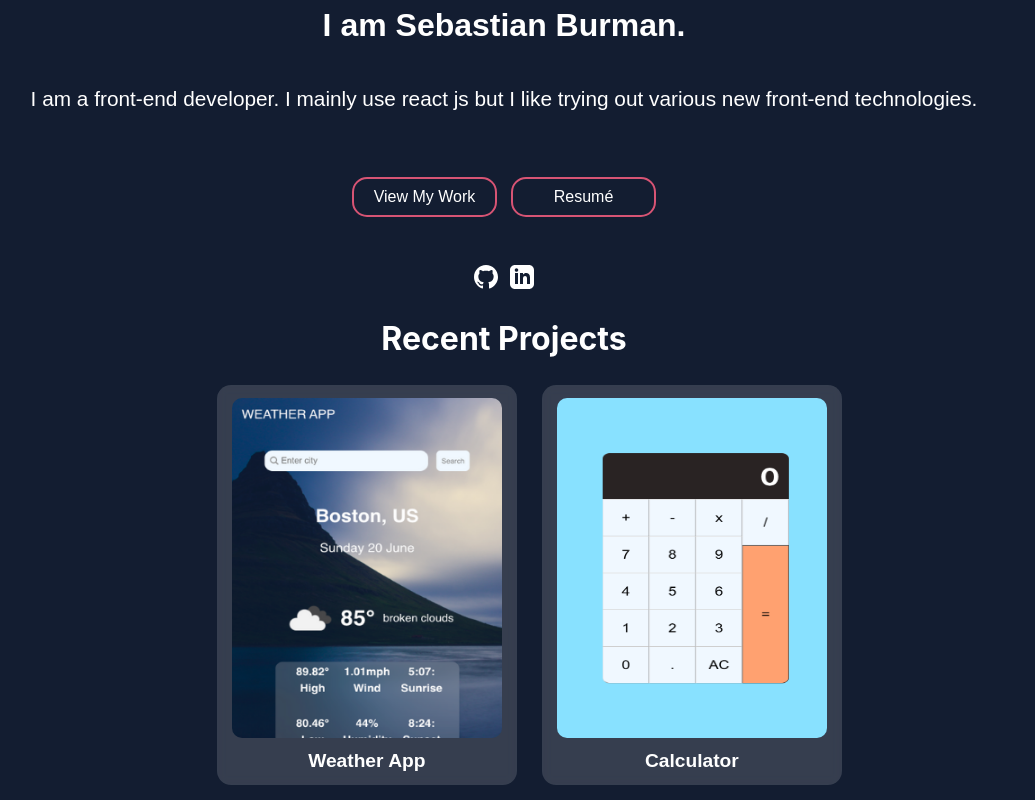
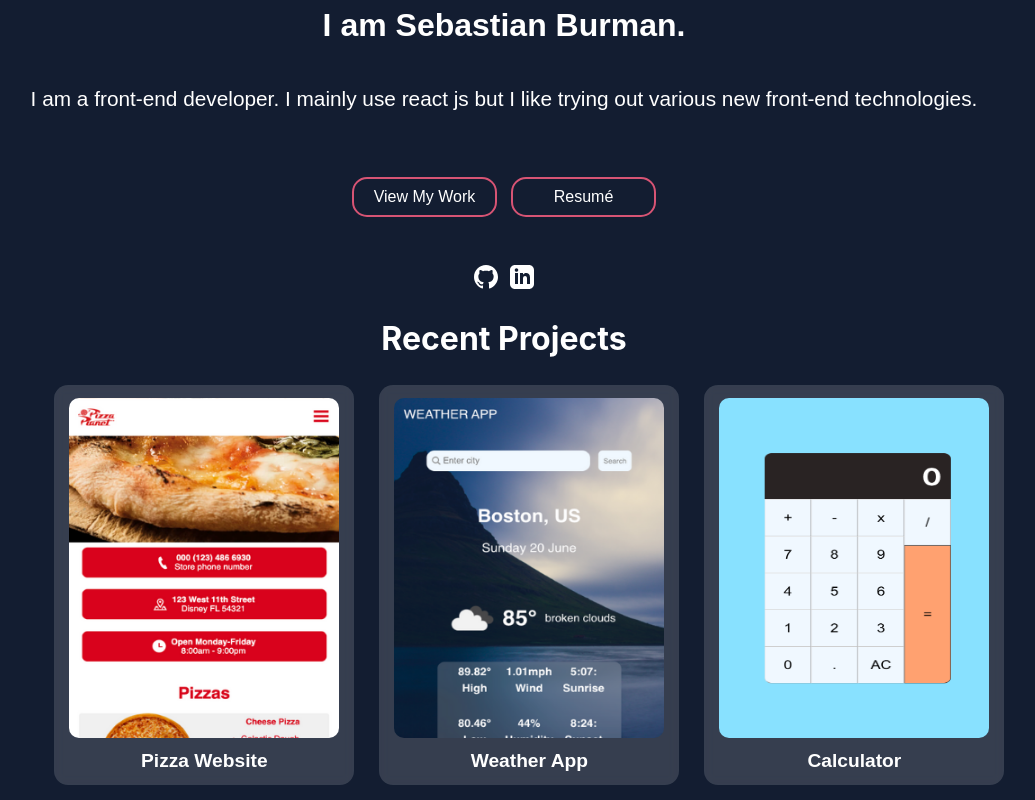
Before and after one commit to sebastianjburman/My-Portfolio-Website, a React (Create React App) app: page / in a window 1280 px wide. Shown: the part 434-1234 px from the top of the page, without its empty margins (136-1171 px from the left). Built offline with nearby package versions, Linux system fonts and the light colour scheme.

Commit message:
Add pizza project

```diff
--- a/src/App.js
+++ b/src/App.js
@@ -10,6 +10,7 @@ import DropDownMenu from "./DropDownMenu"
 //All Project images
 import reactCalImg from "./reactCalculatorImg.png"
 import weatherAppImg from "./weatherapp.png"
+import pizzaWebsiteImg from "./pizzaWebsiteImg.png"
 
 
 //All my projects as objects
@@ -23,7 +24,13 @@ const allProjects = [{
     paragraph: "A simple react weather app using the open weather api.",
   website: "https://sebastianweatherapp.netlify.app/",
   githubUrl: "https://github.com/sebastianjburman/React-Weather-App"
-  }]
+  },{
+    name: "Pizza Website", photo: pizzaWebsiteImg,
+    paragraph: "A simple pizza website made with react.",
+  website: "https://websitepizza.netlify.app/",
+  githubUrl: "https://github.com/sebastianjburman/Pizza-Website"
+  }
+]
 
 
 function App() {
```
Also changed, not shown: src/pizzaWebsiteImg.png (added).
